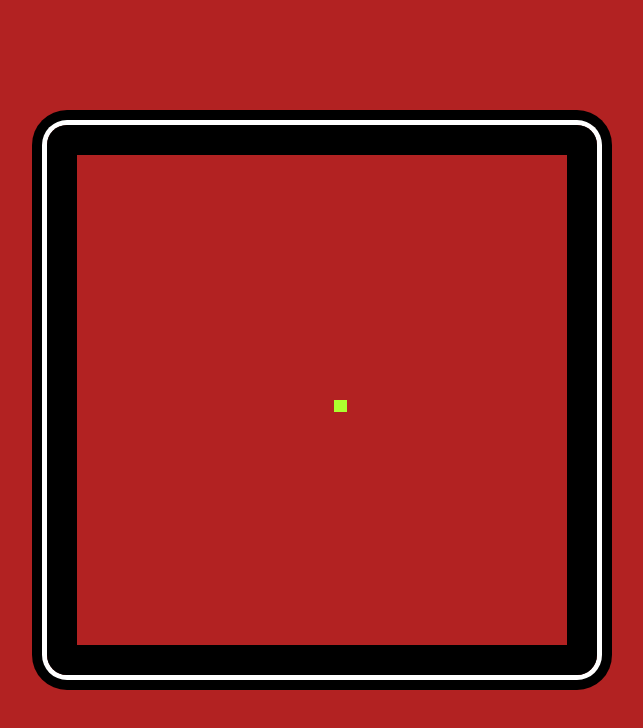
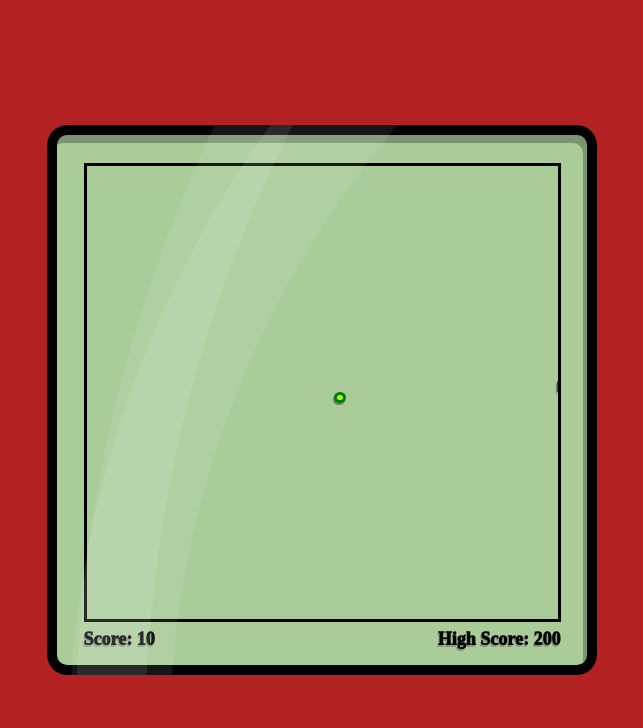
Before and after one commit to Usaid619/Snake, a plain HTML site: page index.html in a window 1280 px wide. Shown: the whole page, without its empty margins (318-961 px from the left). Drawn offline with Linux system fonts and the light colour scheme.

Commit message:
added functionality

```diff
--- a/index.html
+++ b/index.html
@@ -9,8 +9,16 @@
 </head>
 <body>
 <div class="container">
-<div class="arena">
-</div>
+    <div class="reflection">
+        <div class="arena-container">
+        <div class="arena"></div>
+        <div class="game-info">
+            <div class="score">Score: 10</div>
+            <div class="high-score">High Score: 200</div>
+        </div>
+    </div>
+    </div>
+
 </div>
 </body>
 </html>
--- a/script.js
+++ b/script.js
@@ -46,14 +46,13 @@ function drawFood(){
 
 // Generate Food
 function generateFood(){
-    console.log("fooooooood")
     let x = ~~(Math.random()*gridSize) + 1
     let y = ~~(Math.random()*gridSize) + 1
 
     return {x,y}
 }
 
-// Moving Snake
+// Move Snake
 function move(){
 
     const head = {...snakePosition[0]}
@@ -74,10 +73,19 @@ function move(){
     }
 
     snakePosition.unshift(head)
-    snakePosition.pop()
+
     draw()
+
+    if(head.x === foodPosition.x && head.y === foodPosition.y){
+        foodPosition = generateFood()
+    } else{
+        snakePosition.pop()
+    }
 }
 
+function addBody(){}
+
+// Add kbd controls
 document.addEventListener("keydown",(e)=>{
 
     switch(e.key){
@@ -96,5 +104,5 @@ document.addEventListener("keydown",(e)=>{
     }
 })
 
-setInterval(move,60)
+setInterval(move,90)
 draw()
--- a/style.css
+++ b/style.css
@@ -2,6 +2,12 @@
     padding: 0;
     margin: 0;
     box-sizing: border-box;
+    pointer-events: none;
+    user-select: none;
+}
+
+body{
+    overflow: hidden;
 }
 
 .container{
@@ -11,24 +17,96 @@
     background-color:firebrick;
 }
 
+.reflection{
+    position: relative;
+    overflow: hidden;
+    border-radius: 20px;
+    z-index: 99;
+}
+
+.reflection::before{
+    position: absolute;
+    z-index: inherit;
+content: "";
+top: -80%;
+left: 4%;
+height: 350%;
+width: 350%;
+border-radius: 50%;
+border: 100px solid #ffffff16;
+}
+
+.reflection::after{
+    position: absolute;
+    z-index: inherit;
+content: "";
+top: -150%;
+left: 5%;
+height: 500%;
+width: 500%;
+border-radius: 50%;
+/* mix-blend-mode: soft-light; */
+border: 70px solid #ffffff16;
+}
+
+.arena-container{
+    /* position: relative; */
+    display: flex;
+    flex-direction: column;
+    align-items: center;
+    justify-content: center;
+    background-color: #AACC99;
+    border: 10px solid black;
+    box-shadow: inset -4px 8px 0 0 #00000045;
+    border-radius: inherit;
+    height: 550px;
+    width: 550px;
+    padding: 20px 0 0 0;
+}
+
+
 .arena{
     display: grid;
     grid-template-columns: repeat(40,1fr);
     grid-template-rows: repeat(40,1fr);
-    height: 550px;
-    width: 550px;
-    border: 30px solid black;
-    border-radius: 20px;
-    box-shadow: 0 0 0 5px white, 0 0 0 15px black;
+    height: 90%;
+    width: 90%;
+    border: 3px solid black;
+}
+
+.snake:first-child{
+    background-color: red;
 }
 
 .snake{
     background-color: black;
+    border-radius: 4px;
+    box-shadow: -1px 2px 0 0 #39393985;
     z-index: 1;
     /* grid-column-start: 4;
     grid-row-start: 2; */
 }
 
 .food{
+    border-radius: 50%;
+    border: 3px solid green;
     background-color: greenyellow;
+    box-shadow: -1px 2px 0 0 #39393985;
 }
+
+
+.game-info{
+    display: flex;
+    justify-content: space-between;
+    align-items: center;
+    height: 7%;
+    width: 90%;
+    /* background-color: lightblue; */
+    font-size: 18px;
+    font-weight: 999;
+}
+
+
+.game-info > *{
+    text-shadow: -1px 2px 0 #39393957;
+}
```
